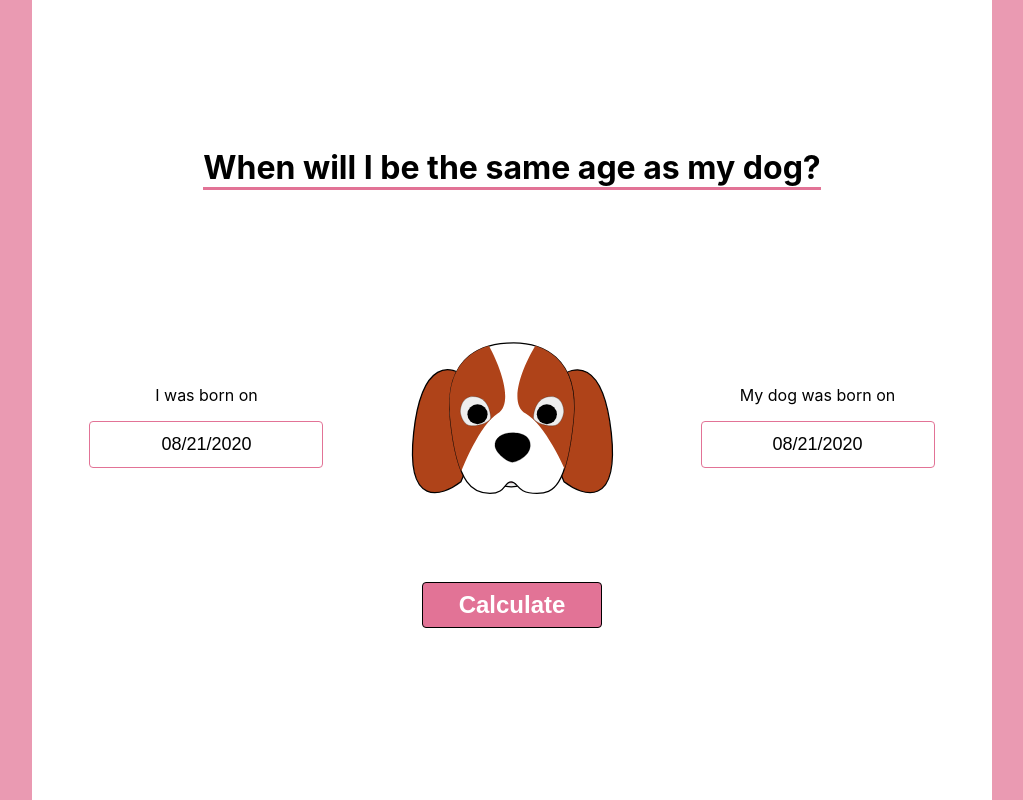
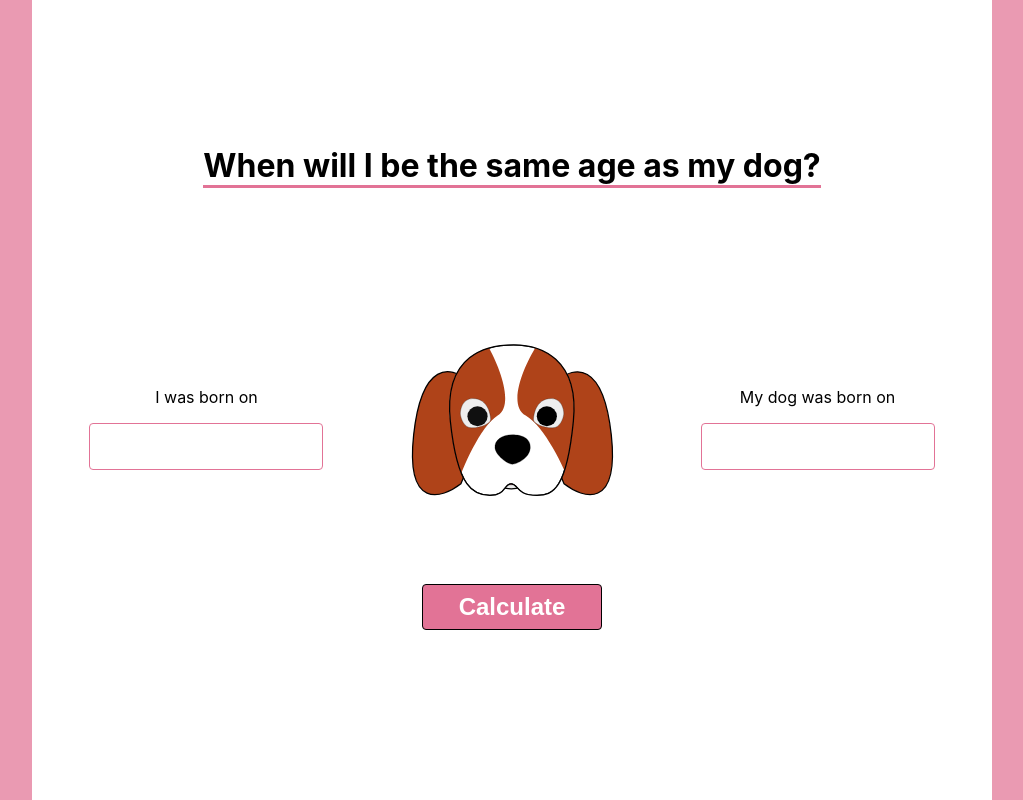
Before and after one commit to jonathancarr/same-age-as-my-dog, a React (Create React App) app: page / in a window 1280 px wide. Shown: the whole page, without its empty margins (128-1151 px from the left). Built offline with nearby package versions, Linux system fonts and the light colour scheme.

Commit message:
Add phoebe animations :D

```diff
--- a/package.json
+++ b/package.json
@@ -6,6 +6,8 @@
     "@testing-library/jest-dom": "^4.2.4",
     "@testing-library/react": "^9.5.0",
     "@testing-library/user-event": "^7.2.1",
+    "d3-selection": "^2.0.0",
+    "d3-transition": "^2.0.0",
     "node-sass": "^4.14.1",
     "react": "^16.13.1",
     "react-datepicker": "^3.1.3",
--- a/src/App.js
+++ b/src/App.js
@@ -1,4 +1,4 @@
-import React, { useState, useMemo } from 'react';
+import React, { useState, useMemo, useCallback } from 'react';
 import './App.scss';
 import "react-datepicker/dist/react-datepicker.css";
 import Header from './components/Header';
@@ -10,9 +10,10 @@ import { useMedia } from './hooks';
 import { SMALL_SCREEN } from './constants';
 
 const App = () => {
-  const [myBirthDate, setMyBirthDate] = useState(new Date());
-  const [dogsBirthDate, setDogsBirthDate] = useState(new Date());
+  const [myBirthDate, setMyBirthDate] = useState(null);
+  const [dogsBirthDate, setDogsBirthDate] = useState(null);
   const [isCalculated, setIsCalculated] = useState(false);
+  const [expression, setExpression] = useState("normal");
 
   const isMobile = useMedia(
     [`(max-width: ${SMALL_SCREEN})`],
@@ -26,6 +27,22 @@ const App = () => {
     const diffTime = dogsBirthDate - myBirthDate;
     return new Date(dogsBirthDate.getTime() + diffTime / 6)
   }, [myBirthDate, dogsBirthDate]);
+
+  const inFuture = useMemo(() => targetDate.getTime() > new Date().getTime(), [targetDate])
+
+  const goToResults = useCallback(() => {
+    if (!myBirthDate || !dogsBirthDate) {
+      setExpression("disgruntled");
+    } else {
+      setExpression(inFuture ? "party" : "old");
+      setIsCalculated(true);
+    }
+  }, [dogsBirthDate, myBirthDate, setExpression, setIsCalculated, inFuture]);
+
+  const goToForm = useCallback(() => {
+    setExpression("normal");
+    setIsCalculated(false);
+  })
 
   return (
     <div className="container">
@@ -44,23 +61,30 @@ const App = () => {
           targetDate={targetDate}
           isCalculated={isCalculated}
           isMobile={isMobile}
+          setExpression={setExpression}
         />
 
-        <Phoebe className="controls__item" />
+        <Phoebe
+          className="controls__item"
+          expression={expression}
+          setExpression={setExpression}
+        />
 
         <DogsDatePicker
           className="controls__item"
           dogsBirthDate={dogsBirthDate}
-          setDogsBirthDate={setMyBirthDate}
+          setDogsBirthDate={setDogsBirthDate}
           targetDate={targetDate}
           isCalculated={isCalculated}
           isMobile={isMobile}
+          setExpression={setExpression}
         />
       </div>
 
       <Footer
         isCalculated={isCalculated}
-        setIsCalculated={setIsCalculated}
+        goToResults={goToResults}
+        goToForm={goToForm}
         targetDate={targetDate}
         isMobile={isMobile}
       />
--- a/src/App.scss
+++ b/src/App.scss
@@ -86,11 +86,6 @@ body {
       width: 100%;
     }
   }
-}
-
-.phoebe {
-  // border: 1px solid #EEE;
-  height: 200px;
 }
 
 .date-field {
@@ -186,7 +181,7 @@ body {
 
   &__date {
     font-size: 32px;
-    margin: 0 0 12px;
+    margin: 0 0 16px;
   }
 }
 
--- a/src/components/DogsDatePicker.js
+++ b/src/components/DogsDatePicker.js
@@ -3,7 +3,7 @@ import DatePicker from 'react-datepicker';
 import ViewToggle from './ViewToggle';
 import ConclusionLabel from './ConclusionLabel';
 
-const DogsDatePicker = ({ className, dogsBirthDate, setDogsBirthDate, isCalculated, targetDate, isMobile }) => {
+const DogsDatePicker = ({ className, dogsBirthDate, setDogsBirthDate, isCalculated, targetDate, isMobile, setExpression }) => {
 
   return (
     <div className={`date-field my-date ${className}`}>
@@ -12,6 +12,7 @@ const DogsDatePicker = ({ className, dogsBirthDate, setDogsBirthDate, isCalculat
         <DatePicker
           selected={dogsBirthDate}
           onChange={date => setDogsBirthDate(date)}
+          onFocus={() => setExpression(isMobile ? "looking-down" : "looking-right")}
         />
       </ViewToggle>
 
--- a/src/components/Footer.js
+++ b/src/components/Footer.js
@@ -2,12 +2,12 @@ import React from 'react';
 import ViewToggle from './ViewToggle';
 import ConclusionLabel from './ConclusionLabel';
 
-const Footer = ({ isCalculated, setIsCalculated, targetDate, isMobile }) => (
+const Footer = ({ isCalculated, goToResults, goToForm, targetDate, isMobile }) => (
   <div className="footer">
     <ViewToggle className="footer__form" visible={!isCalculated}>
       <button
         className={`button button__calculate button--primary`}
-        onClick={() => setIsCalculated(true)}
+        onClick={goToResults}
       >
         Calculate
       </button>
@@ -20,7 +20,7 @@ const Footer = ({ isCalculated, setIsCalculated, targetDate, isMobile }) => (
         )}
         <button
           className={`button button__back button--secondary`}
-          onClick={() => setIsCalculated(false)}
+          onClick={goToForm}
         >
           Go back
         </button>
--- a/src/components/MyDatePicker.js
+++ b/src/components/MyDatePicker.js
@@ -3,7 +3,7 @@ import DatePicker from 'react-datepicker';
 import ViewToggle from './ViewToggle';
 import TargetDateLabel from './TargetDateLabel';
 
-const MyDatePicker = ({ className, myBirthDate, setMyBirthDate, targetDate, isCalculated, isMobile }) => {
+const MyDatePicker = ({ className, myBirthDate, setMyBirthDate, targetDate, isCalculated, isMobile, setExpression }) => {
 
   return (
     <div className={`date-field my-date ${className}`}>
@@ -12,6 +12,7 @@ const MyDatePicker = ({ className, myBirthDate, setMyBirthDate, targetDate, isCa
         <DatePicker
           selected={myBirthDate}
           onChange={date => setMyBirthDate(date)}
+          onFocus={() => setExpression(isMobile ? "looking-up" : "looking-left")}
         />
       </ViewToggle>
 
--- a/src/components/Phoebe.js
+++ b/src/components/Phoebe.js
@@ -1,33 +1,98 @@
-import React from 'react';
+import React, { useState, useMemo, useLayoutEffect } from 'react';
+import { selectAll } from 'd3-selection';
+import 'd3-transition';
+import './phoebe.scss';
 
-const Phoebe = ({ className }) => (
-  <svg className={`phoebe ${className}`} viewBox="0 0 1000 800">
-    <g className="phoebe__g">
-      <path className="phoebe__right-ear" d="M895.298 459.571C862.675 159.8 742.039 188.039 685.799 239.63C506.782 102.371 624.801 459.402 706.188 655.074C782.817 714.811 927.92 759.343 895.298 459.571Z" fill="#AF4319" stroke="black" stroke-width="5"/>
-      <path className="phoebe__left-ear" d="M104.703 459.433C137.331 159.259 257.985 187.536 314.233 239.197C493.277 101.753 375.24 459.263 293.841 655.198C217.2 715.015 72.0754 759.606 104.703 459.433Z" fill="#AF4319" stroke="black" stroke-width="5"/>
-      <path className="phoebe__mouth" d="M432.302 655.295C411.4 636.942 404.263 551.805 420.577 534.981C420.577 503.373 566.891 507.962 577.087 534.981C587.283 562.001 588.303 627.766 557.714 655.295C527.126 682.825 461.057 680.544 432.302 655.295Z" fill="#EEEEEE" stroke="black" stroke-width="5"/>
+const LEFT_EYE = "M291.292 375.557C291.292 355.084 301.302 314.138 341.342 314.138C405.042 314.138 412.626 384.863 412.626 398.822C412.626 412.781 375.467 431.393 336.792 431.393C305.852 431.393 293.567 394.169 291.292 375.557Z";
+const LEFT_EYE_ANGRY = "M294.612 369.238C294.612 349.159 307.73 326 347 326C397.8 354 413.612 378.365 413.612 392.056C413.612 405.746 377.169 424 339.237 424C308.892 424 296.844 387.492 294.612 369.238Z";
+
+const RIGHT_EYE = "M705.254 375.557C705.254 355.084 695.244 314.138 655.204 314.138C591.504 314.138 583.92 384.863 583.92 398.822C583.92 412.781 621.079 431.393 659.754 431.393C690.694 431.393 702.979 394.169 705.254 375.557Z";
+const RIGHT_EYE_ANGRY = "M701 370.238C701 350.159 687.883 326 648.613 326C593.313 357.5 582 379.365 582 393.056C582 406.746 618.444 425 656.375 425C686.72 425 698.769 388.492 701 370.238Z";
+
+const Phoebe = ({ className, expression, setExpression }) => {
+
+  useLayoutEffect(() => {
+    if (expression === "disgruntled") {
+      selectAll(".phoebe__sclera--right")
+        .transition()
+        .attr("d", RIGHT_EYE_ANGRY)
+      selectAll(".phoebe__sclera--left")
+        .transition()
+        .attr("d", LEFT_EYE_ANGRY)
+    } else {
+      selectAll(".phoebe__sclera--right")
+        .transition()
+        .attr("d", RIGHT_EYE)
+      selectAll(".phoebe__sclera--left")
+        .transition()
+        .attr("d", LEFT_EYE)
+    }
+  }, [expression]);
+
+  return (
+    <svg className={`phoebe phoebe--${expression} ${className}`} viewBox="0 0 1000 800">
+      <g
+        onMouseEnter={() => { if (expression === "normal" || expression.startsWith("looking")) setExpression("happy") }}
+        onMouseLeave={() => { if (expression === "happy") setExpression("normal") }}
+      >
+        <path className="phoebe__ear phoebe__ear--right" d="M895.298 459.571C862.675 159.8 742.039 188.039 685.799 239.63C506.782 102.371 624.801 459.402 706.188 655.074C782.817 714.811 927.92 759.343 895.298 459.571Z" fill="#AF4319" stroke="black" stroke-width="5"/>
+        <path className="phoebe__ear phoebe__ear--left" d="M104.703 459.433C137.331 159.259 257.985 187.536 314.233 239.197C493.277 101.753 375.24 459.263 293.841 655.198C217.2 715.015 72.0754 759.606 104.703 459.433Z" fill="#AF4319" stroke="black" stroke-width="5"/>
+        <g className="phoebe__mouth">
+          <path className="phoebe__mouth--outer" d="M432.302 655.295C411.4 636.942 404.263 551.805 420.577 534.981C420.577 503.373 566.891 507.962 577.087 534.981C587.283 562.001 588.303 627.766 557.714 655.295C527.126 682.825 461.057 680.544 432.302 655.295Z" fill="#EEEEEE" stroke="black" stroke-width="5"/>
           <path className="phoebe__mouth-inner" d="M432.302 640.001C411.4 621.648 404.263 536.511 420.577 519.687C420.577 488.079 566.891 492.667 577.087 519.687C587.283 546.707 588.303 612.472 557.714 640.001C527.126 667.531 461.057 665.25 432.302 640.001Z" fill="#E27396" stroke="black"/>
+        </g>
         <path className="phoebe__head" d="M409.567 701.59C473.293 701.59 465.646 655.708 494.705 655.708C523.764 655.708 513.363 701.59 598.195 701.59C661.921 701.59 716.212 678.126 743.49 405.393C768.818 152.152 609.921 99 504.901 99C399.881 99 222.978 135.196 251.527 405.393C280.076 675.59 345.841 701.59 409.567 701.59Z" fill="white" stroke="black" stroke-width="5"/>
         <path className="phoebe__nose" d="M571.175 512.452C574.234 470.648 533.45 458.923 500.312 458.923C455.449 458.923 426.9 482.374 429.959 512.452C433.018 542.531 482.979 578.727 500.312 577.198C517.646 575.668 568.116 554.257 571.175 512.452Z" fill="black" stroke="black"/>
         <mask id="headMask" mask-type="alpha" maskUnits="userSpaceOnUse" x="245" y="96" width="504" height="609">
           <path className="phoebe__head--mask" d="M409.567 701.59C473.293 701.59 465.646 655.708 494.705 655.708C523.764 655.708 513.363 701.59 598.195 701.59C661.921 701.59 716.212 678.126 743.49 405.393C768.818 152.152 609.921 99 504.901 99C399.881 99 222.978 135.196 251.527 405.393C280.076 675.59 345.841 701.59 409.567 701.59Z" fill="white" stroke="black"/>
         </mask>
         <g mask="url(#headMask)">
-        <g>
           <path className="phoebe__brown-left" d="M440.706 382.318C371.781 426.365 299.49 592.358 277.568 661.692C85.0658 80.513 285.046 44.3169 403.491 107.023C444.615 180.435 509.632 338.271 440.706 382.318Z" fill="#AF4319"/>
+          <path className="phoebe__brown-right" d="M552.905 382.387C628.73 426.445 708.257 592.476 732.373 661.826C944.146 80.512 724.147 44.3075 593.846 107.028C548.605 180.457 477.079 338.33 552.905 382.387Z" fill="#AF4319"/>
+
+          <g className="phoebe__eye phoebe__eye--right">
+            <mask id="phoebe__eye-mask--right" mask-type="alpha" maskUnits="userSpaceOnUse" x="245" y="96" width="504" height="609">
+              <path className="phoebe__sclera phoebe__sclera--right" d={RIGHT_EYE} fill="#EEEEEE" stroke="black"/>
+            </mask>
+            <path className="phoebe__sclera phoebe__sclera--right" d={RIGHT_EYE} fill="#EEEEEE" stroke="black"/>
+            <g mask="url(#phoebe__eye-mask--right)">
+              <circle className="phoebe__pupil phoebe__pupil--right" cx="637.45" cy="385.001" r="40.2747" fill="black"/>
             </g>
-        <g>
-          <path className="phoebe__brown-right" d="M552.905 382.387C628.73 426.445 708.257 592.476 732.373 661.826C944.146 80.512 724.147 44.3075 593.846 107.028C548.605 180.457 477.079 338.33 552.905 382.387Z" fill="#AF4319"/>
           </g>
 
-        <path d="M705.254 375.557C705.254 355.084 695.244 314.138 655.204 314.138C591.504 314.138 583.92 384.863 583.92 398.822C583.92 412.781 621.079 431.393 659.754 431.393C690.694 431.393 702.979 394.169 705.254 375.557Z" fill="#EEEEEE" stroke="black"/>
-        <circle cx="637.45" cy="385.001" r="40.2747" fill="black"/>
+          <g className="phoebe__eye phoebe__eye--left">
+            <mask id="phoebe__eye-mask--left">
+              <path className="phoebe__sclera phoebe__sclera--left" d={LEFT_EYE} fill="#EEEEEE" stroke="black"/>
+            </mask>
+            <path className="phoebe__sclera phoebe__sclera--left" d={LEFT_EYE} fill="#EEEEEE" stroke="black">
 
-        <path d="M291.292 375.557C291.292 355.084 301.302 314.138 341.342 314.138C405.042 314.138 412.626 384.863 412.626 398.822C412.626 412.781 375.467 431.393 336.792 431.393C305.852 431.393 293.567 394.169 291.292 375.557Z" fill="#EEEEEE" stroke="black"/>
-        <circle cx="360.116" cy="385.001" r="40.2747" fill="black"/>
+            </path>
+            <g mask="url(#phoebe__eye-mask--left)">
+              <circle className="phoebe__pupil phoebe__pupil--left" cx="360.116" cy="385.001" r="40.2747" fill="black"/>
+            </g>
+          </g>
+
+          <path className="phoebe__head-outline" d="M409.567 701.59C473.293 701.59 465.646 655.708 494.705 655.708C523.764 655.708 513.363 701.59 598.195 701.59C661.921 701.59 716.212 678.126 743.49 405.393C768.818 152.152 609.921 99 504.901 99C399.881 99 222.978 135.196 251.527 405.393C280.076 675.59 345.841 701.59 409.567 701.59Z" fill="none" stroke="black" stroke-width="5"/>
+        </g>
+        <g className="phoebe__party-hat">
+          <path d="M273.325 196.448L212.378 -100.547L453.516 96.587C442.387 135.393 313.073 205.244 273.325 196.448Z" fill="#EA9AB2" stroke="black" stroke-width="5"/>
+          <circle cx="211.853" cy="-90.9286" r="28.4286" fill="#E27396" stroke="black" stroke-width="5"/>
+        </g>
+        <g className="phoebe__old-hat">
+          <path d="M433.982 73.2381C438.06 75.6852 439.08 84.7937 439.08 89.0421L464.57 79.3558C463.551 77.3166 460.492 72.3205 456.413 68.6499C451.315 64.0616 428.884 70.1793 433.982 73.2381Z" fill="#355070" stroke="black" stroke-width="5"/>
+          <path d="M464.57 80.8852C520.139 73.748 743.944 94.65 704.179 169.591C701.521 174.601 697.195 179.381 691.434 183.928C617.002 286.97 289.197 270.023 269.315 261.356C253.409 254.423 252.151 244.006 253.511 239.664C247.554 237.458 244.001 234.834 243.314 231.788C194.883 193.043 409.001 88.0225 464.57 80.8852Z" fill="#355070"/>
+          <path d="M253.511 239.664C247.554 237.458 244.001 234.834 243.314 231.788C194.883 193.043 409.001 88.0225 464.57 80.8852C520.139 73.748 743.944 94.65 704.179 169.591C701.521 174.601 697.195 179.381 691.434 183.928M253.511 239.664C252.151 244.006 253.409 254.423 269.315 261.356C289.197 270.023 617.002 286.97 691.434 183.928M253.511 239.664C313.601 261.92 618.267 241.677 691.434 183.928" fill="none" stroke="black" stroke-width="5"/>
+        </g>
+        <g className="phoebe__glasses">
+          <path d="M703.159 372.494C693.779 354.957 726.1 339.357 743.434 333.749" fill="none" stroke="#4C5B61" stroke-width="5"/>
+          <path d="M285.999 386.769C295.347 369.231 263.137 353.631 245.863 348.023" fill="none" stroke="#4C5B61" stroke-width="5"/>
+          <path d="M428.374 406.141C432.039 386.078 560.344 388.168 562.962 406.141" fill="none" stroke="#4C5B61" stroke-width="10"/>
+          <path d="M430.511 391.357C430.511 425.436 398.704 454.161 358.021 454.161C317.337 454.161 285.53 425.436 285.53 391.357C285.53 357.277 317.337 328.553 358.021 328.553C398.704 328.553 430.511 357.277 430.511 391.357Z" fill="none" stroke="#4C5B61" stroke-width="10"/>
+          <path d="M706.826 391.357C706.826 425.436 675.019 454.161 634.335 454.161C593.652 454.161 561.845 425.436 561.845 391.357C561.845 357.277 593.652 328.553 634.335 328.553C675.019 328.553 706.826 357.277 706.826 391.357Z" fill="none" stroke="#4C5B61" stroke-width="10"/>
         </g>
       </g>
     </svg>
-)
+  );
+}
 
 export default Phoebe;
--- /dev/null
+++ b/src/components/phoebe.scss
@@ -0,0 +1,123 @@
+.phoebe {
+  // border: 1px solid #EEE;
+  height: 200px;
+  overflow: visible;
+
+  &__mouth {
+    transition: transform 300ms;
+  }
+
+  &__ear {
+    transform-origin: center;
+    transition: transform 300ms;
+  }
+
+  &__pupil {
+    transition: transform 150ms;
+  }
+
+  &__party-hat {
+    transition: all 200ms;
+    opacity: 0;
+  }
+
+  &__old-hat {
+    transition: all 200ms;
+    opacity: 0;
+  }
+
+  &__glasses {
+    transition: all 200ms;
+    transform-origin: center;
+    opacity: 0;
+  }
+
+  &--happy, &--party {
+    .phoebe__mouth {
+      transform: translateY(5%)
+    }
+
+    .phoebe__ear--right {
+      transform: rotate(-15deg);;
+    }
+
+    .phoebe__ear--left {
+      transform: rotate(15deg);;
+    }
+  }
+
+  &--party {
+    .phoebe__party-hat {
+      animation: hat-fall 500ms forwards;
+      opacity: 1;
+    }
+  }
+
+  &--old {
+    .phoebe__old-hat {
+      animation: hat-fall 500ms forwards;
+      opacity: 1;
+    }
+
+    .phoebe__glasses {
+      animation: glasses-fall 500ms forwards;
+      opacity: 1;
+    }
+  }
+
+  &--disgruntled {
+    .phoebe__pupil--right {
+      transform: translateX(-1%);
+    }
+
+    .phoebe__pupil--left {
+      transform: translateX(1%);
+    }
+
+    .phoebe__ear--left {
+      transform: rotate(15deg);;
+    }
+
+    .phoebe__ear--right {
+      transform: rotate(-15deg);;
+    }
+  }
+
+  &--looking-up {
+    .phoebe__pupil--right { transform: translate(1%, -4%); }
+    .phoebe__pupil--left { transform: translate(-1%, -4%); }
+  }
+
+  &--looking-down {
+    .phoebe__pupil--right { transform: translateY(2%); }
+    .phoebe__pupil--left { transform: translateY(2%); }
+  }
+
+  &--looking-left {
+    .phoebe__pupil--right { transform: translateX(-2%); }
+    .phoebe__pupil--left { transform: translateX(-3%); }
+  }
+
+  &--looking-right {
+    .phoebe__pupil--right { transform: translateX(3%); }
+    .phoebe__pupil--left { transform: translateX(2%); }
+  }
+}
+
+@keyframes hat-fall {
+  0% {
+    transform: translate(0, -50%)rotate(15deg);
+  }
+  100% {
+    transform: translate(1%, 1%)rotate(0);
+  }
+}
+
+@keyframes glasses-fall {
+  0% {
+    transform: translate(0, -50%)rotate(45deg);
+  }
+  100% {
+    transform: translate(0, 0)rotate(0);
+  }
+}
```
Also changed, not shown: 1 other file (tests, documents, lock files or other folders). Lines whose indentation alone changed are shown as unchanged.
